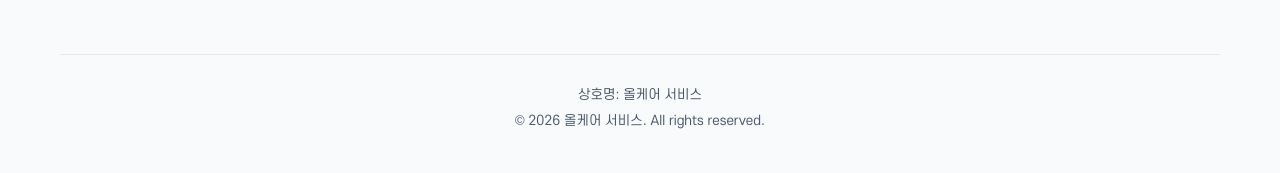
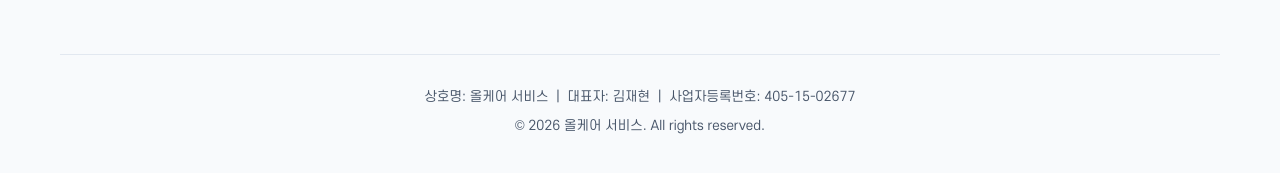
Before and after one commit to wogus5695-ctrl/SeoulE-clening-02, a Next.js app: page / in a window 1280 px wide. Shown: the part 6132-6305 px from the top of the page. Built offline with nearby package versions, Linux system fonts and the light colour scheme.

Commit message:
feat: footer 하단에 상호명, 대표자명, 사업자등록번호 추가 및 표시

```diff
--- a/src/app/layout.tsx
+++ b/src/app/layout.tsx
@@ -6,7 +6,7 @@ import MobileFloatingCTA from "@/components/MobileFloatingCTA";
 import FooterDescription from "@/components/FooterDescription";
 import { Suspense } from "react";
 import Link from 'next/link';
-import { getMainMetadata, getJsonLd, BRAND_NAME, BUSINESS_NAME, CONTACT_PHONE, NAVER_VERIFICATION, GOOGLE_VERIFICATION } from "@/lib/seo";
+import { getMainMetadata, getJsonLd, BRAND_NAME, BUSINESS_NAME, CONTACT_PHONE, NAVER_VERIFICATION, GOOGLE_VERIFICATION, BUSINESS_OWNER, BUSINESS_NUMBER } from "@/lib/seo";
 
 const scDream = localFont({
   src: [
@@ -71,8 +71,10 @@ export default function RootLayout({
                 </p>
               </div>
             </div>
-             <div style={{ marginTop: '50px', paddingTop: '30px', borderTop: '1px solid var(--gray-200)', textAlign: 'center', fontSize: '13px', color: 'var(--gray-600)' }}>
-              <p style={{ marginBottom: '5px' }}>상호명: {BUSINESS_NAME}</p>
+             <div style={{ marginTop: '50px', paddingTop: '30px', borderTop: '1px solid var(--gray-200)', textAlign: 'center', fontSize: '13px', color: 'var(--gray-600)', lineHeight: '1.8' }}>
+              <p style={{ marginBottom: '5px' }}>
+                상호명: {BUSINESS_NAME} &nbsp;|&nbsp; 대표자: {BUSINESS_OWNER} &nbsp;|&nbsp; 사업자등록번호: {BUSINESS_NUMBER}
+              </p>
               <p>&copy; 2026 {BRAND_NAME}. All rights reserved.</p>
             </div>
           </div>
--- a/src/lib/seo.ts
+++ b/src/lib/seo.ts
@@ -21,7 +21,8 @@ export const CONTACT_PHONE = '010-4667-5568'; // 전화번호
 export const CONTACT_SMS = 'sms:010-4667-5568'; // 문자 상담 링크
 export const CONTACT_KAKAOTALK = 'https://open.kakao.com/o/sallcare'; // 카카오톡 상담 링크
 export const BUSINESS_ADDRESS = '서울특별시 송파구 올림픽로'; // 사업장 주소
-export const BUSINESS_NUMBER = ''; // 사업자 등록 번호
+export const BUSINESS_NUMBER = '405-15-02677'; // 사업자 등록 번호
+export const BUSINESS_OWNER = '김재현'; // 대표자명
 export const DEFAULT_OG_IMAGE = `${DOMAIN}/logo.png`;
 export const NAVER_VERIFICATION = '43f9e9e2c0022b1961730e583c46aef2bc51b2fa'; // 네이버 서치어드바이저 연동 코드
 export const GOOGLE_VERIFICATION = 'Ii7CJaIsKz33EVUVJhJfnbT6cv7MN_4Nda52eMQOv7s'; // 구글 서치 콘솔 연동 코드
```
